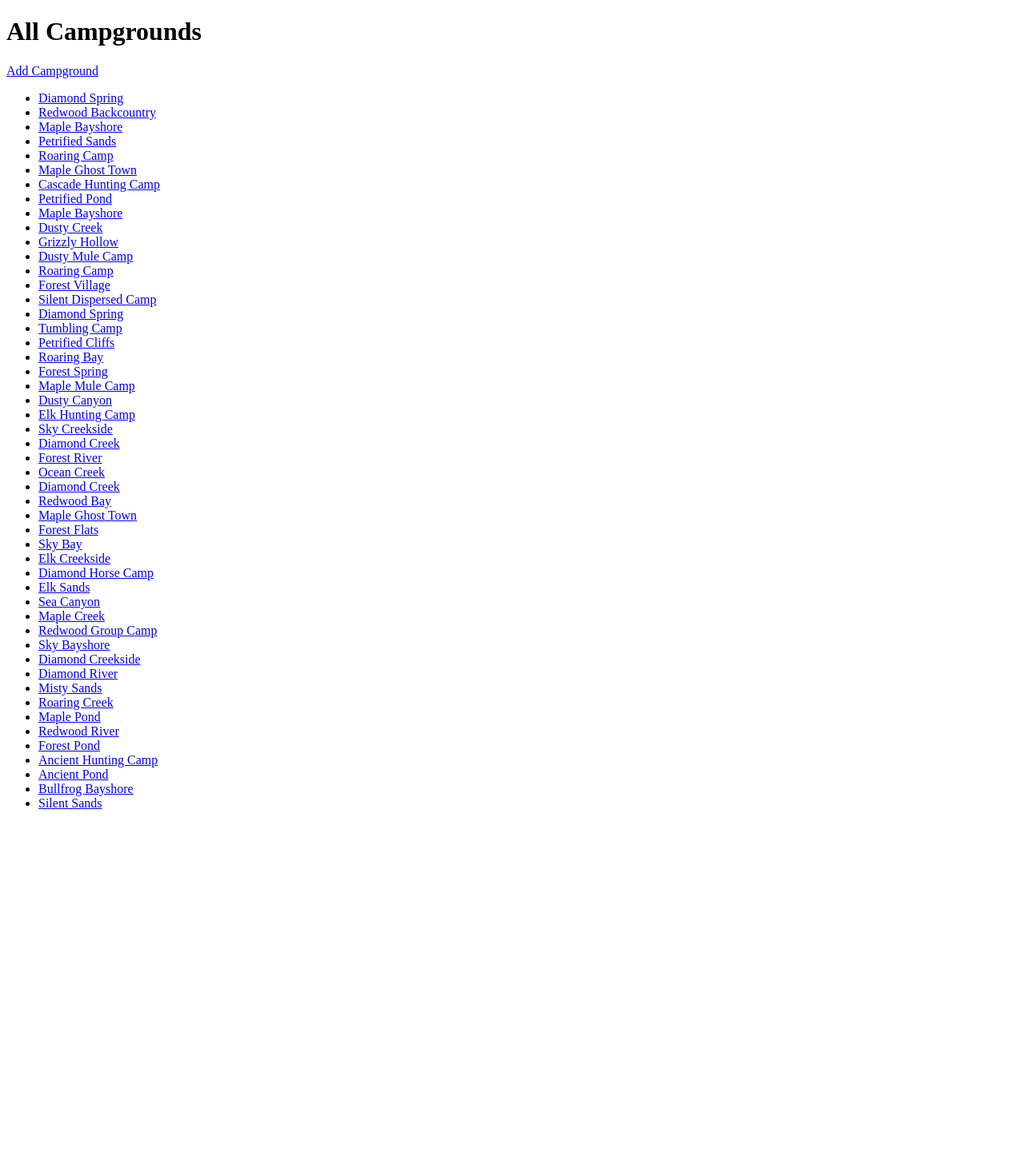
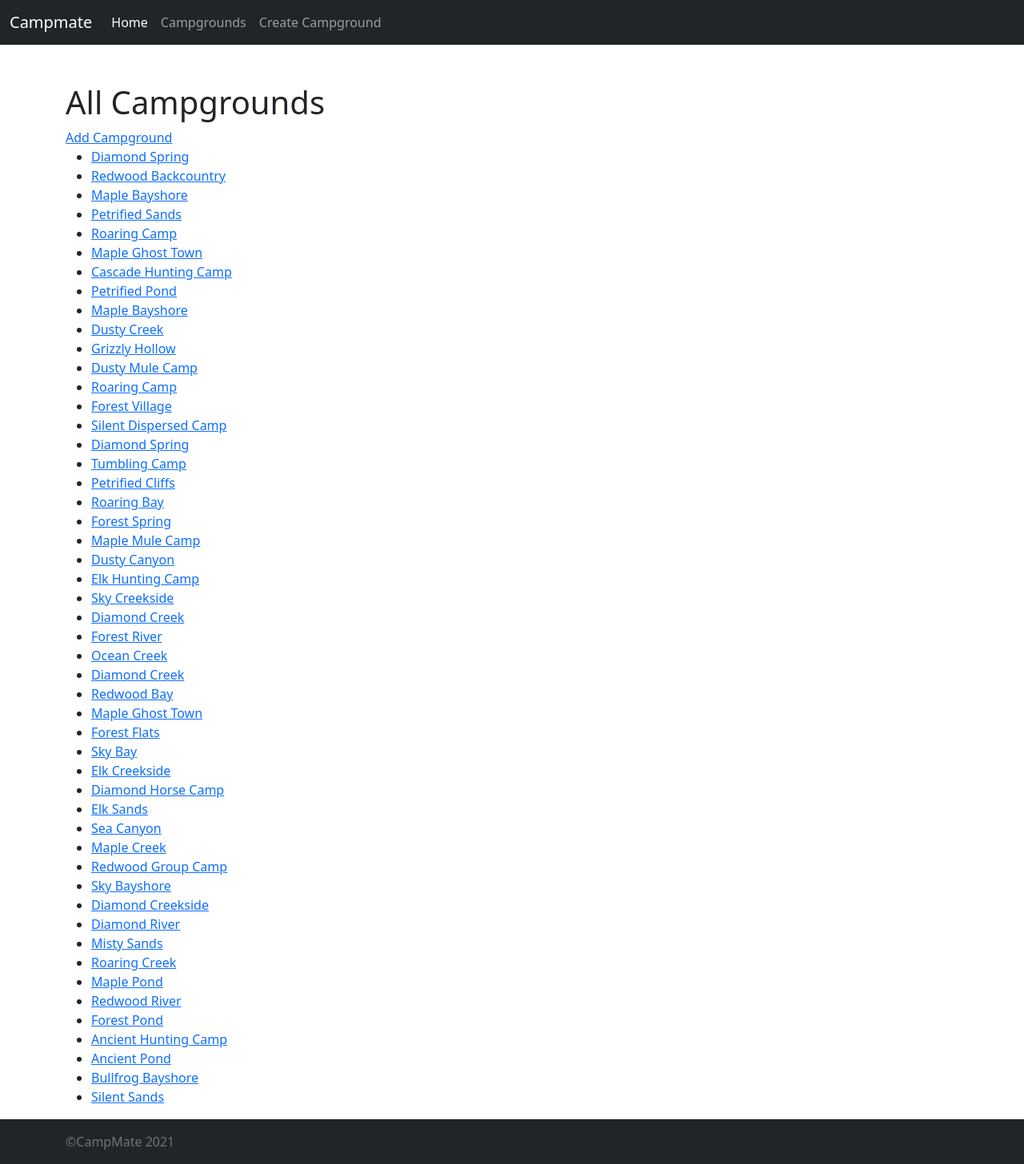
Before and after one commit to aram-mikay/campmate, a Node server app: page /campgrounds in a window 1280 px wide. Shown: the whole page at 80% size. Before the commit the page ends 1012 px from the top, so only its background shows below. Run offline with Node 20, Linux system fonts and the light colour scheme; data comes from the database, SQL or seed files in the repository; some libraries are stand-ins or nearby versions.

Commit message:
Added ejsMate to help with UI boiletpalte and partials, created new views, added styling with bootstrap5 CDN

```diff
--- a/app.js
+++ b/app.js
@@ -2,14 +2,21 @@ const express = require('express');
 const app = express();
 const path = require('path')
 const mongoose = require('mongoose');
+const ejsMate = require('ejs-mate')
+
 const methodOverride = require("method-override")
 const Campground = require('./models/campground')
+
+
+
 
 mongoose.connect('mongodb://localhost:27017/campmate', {
     useNewUrlParser: true,
     useCreateIndex: true,
     useUnifiedTopology: true
 })
+
+
 
 const db = mongoose.connection;
 //checking for errors on mongoose connection to mongo
@@ -19,8 +26,8 @@ db.once("open", () =>
     console.log("Database Connected")
 })
 
-
-
+//using ejs engine instead of default express engine
+app.engine('ejs', ejsMate);
 //setting our view engine to ejs
 app.set('view engine', 'ejs')
 //joining our views path to our working directory, establishing an absolute path to views
@@ -28,6 +35,7 @@ app.set('views', path.join(__dirname, 'views'))
 
 app.use(express.urlencoded({extended: true}))
 app.use(methodOverride('_method'));
+
 
 app.get('/', (req, res) =>
 {
@@ -38,8 +46,14 @@ app.get('/', (req, res) =>
 
 app.get('/campgrounds', async (req, res) =>
 {
-    const campgrounds = await Campground.find({});
+    try
+    {
+        const campgrounds = await Campground.find({});
     res.render("campgrounds/index", {campgrounds})
+    } catch (e)
+    {
+        console.log(e)
+    }
 })
 
 app.get('/campgrounds/new', (req, res) =>
@@ -49,23 +63,41 @@ app.get('/campgrounds/new', (req, res) =>
 
 app.post('/campgrounds', async (req, res) =>
 {
-    const campground = new Campground(req.body.campground)
+    try
+    {
+        const campground = new Campground(req.body.campground)
     await campground.save();
     res.redirect(`/campgrounds/${campground._id}`)
+    } catch (e)
+    {
+        console.log(e)
+   }
 })
 
 app.get('/campgrounds/:id', async (req, res) =>
 {
-    const id = req.params.id;
+    try
+    {
+        const id = req.params.id;
     const campground = await Campground.findById(id);
     res.render('campgrounds/show', {campground})
+    } catch (e)
+    {
+        console.log(e)
+   }
 })
 
 app.get('/campgrounds/:id/edit', async (req, res) =>
 {
-    const id = req.params.id;
+    try
+    {
+        const id = req.params.id;
     const campground = await Campground.findById(id);
     res.render('campgrounds/edit', {campground})
+    } catch (e)
+    {
+        console.log(e)
+    }
 })
 
 //put route through methodOverride on form, with POST method
@@ -79,10 +111,18 @@ app.put('/campgrounds/:id', async (req, res) =>
 
 
 app.delete('/campgrounds/:id', async (req, res)=> {
-    const { id } = req.params;
+    try
+    {
+        const { id } = req.params;
     await Campground.findByIdAndDelete(id, {useFindAndModify: false})
     res.redirect('/campgrounds')
+    } catch (e)
+    {
+        console.log(e)
+    }
 })
+
+
 
 app.listen(3000, () =>
 {
--- a/views/campgrounds/index.ejs
+++ b/views/campgrounds/index.ejs
@@ -1,12 +1,4 @@
-<!DOCTYPE html>
-<html lang="en">
-<head>
-    <meta charset="UTF-8">
-    <meta http-equiv="X-UA-Compatible" content="IE=edge">
-    <meta name="viewport" content="width=device-width, initial-scale=1.0">
-    <title>Document</title>
-</head>
-<body>
+<% layout("layouts/boilerplate") %>
     <h1>All Campgrounds</h1>
     <div>
         <a href="/campgrounds/new">Add Campground</a>
@@ -16,5 +8,3 @@
         <li> <a href="/campgrounds/<%= campground._id %>"><%=campground.title %></a></li>
         <%}  %>
     </ul>
-</body>
-</html>
--- /dev/null
+++ b/views/layouts/boilerplate.ejs
@@ -0,0 +1,22 @@
+<!DOCTYPE html>
+<html lang="en">
+<head>
+    <meta charset="UTF-8">
+    <meta http-equiv="X-UA-Compatible" content="IE=edge">
+    <meta name="viewport" content="width=device-width, initial-scale=1.0">
+    <link href="https://cdn.jsdelivr.net/npm/bootstrap@5.0.0-beta3/dist/css/bootstrap.min.css" rel="stylesheet" integrity="sha384-eOJMYsd53ii+scO/bJGFsiCZc+5NDVN2yr8+0RDqr0Ql0h+rP48ckxlpbzKgwra6" crossorigin="anonymous">
+
+    <title>CampMate</title>
+</head>
+<body class="d-flex flex-column vh-100">
+  <%- include('../partials/navbar')  %>
+    <!-- injecting content into the body using boilerplate layout from ejsMate -->
+  <main class="container mt-5">
+    <%- body  %>
+  </main>
+  <%- include('../partials/footer')  %>
+
+    <script src="https://cdn.jsdelivr.net/npm/bootstrap@5.0.0-beta3/dist/js/bootstrap.bundle.min.js" integrity="sha384-JEW9xMcG8R+pH31jmWH6WWP0WintQrMb4s7ZOdauHnUtxwoG2vI5DkLtS3qm9Ekf" crossorigin="anonymous"></script>
+
+</body>
+</html>
--- /dev/null
+++ b/views/partials/footer.ejs
@@ -0,0 +1,5 @@
+<footer class="footer bg-dark py-3 mt-auto">
+    <div class="container">
+        <span class="text-muted">&copyCampMate 2021</span>
+    </div>
+</footer>
--- /dev/null
+++ b/views/partials/navbar.ejs
@@ -0,0 +1,21 @@
+<nav class="navbar sticky-top navbar-expand-lg navbar-dark bg-dark">
+    <div class="container-fluid">
+      <a class="navbar-brand" href="#">Campmate</a>
+      <button class="navbar-toggler" type="button" data-bs-toggle="collapse" data-bs-target="#navbarNav" aria-controls="navbarNav" aria-expanded="false" aria-label="Toggle navigation">
+        <span class="navbar-toggler-icon"></span>
+      </button>
+      <div class="collapse navbar-collapse" id="navbarNav">
+        <ul class="navbar-nav">
+          <li class="nav-item">
+            <a class="nav-link active" href="/">Home</a>
+          </li>
+          <li class="nav-item">
+            <a class="nav-link" href="/campgrounds">Campgrounds</a>
+          </li>
+          <li class="nav-item">
+            <a class="nav-link" href="/campgrounds/new">Create Campground</a>
+          </li>
+        </ul>
+      </div>
+    </div>
+  </nav>
```
Also changed, not shown: package.json (+7 -2 lines), views/campgrounds/edit.ejs (+2 -12 lines), views/campgrounds/new.ejs (+1 -13 lines), views/campgrounds/show.ejs (+2 -12 lines), views/home.ejs (+1 -11 lines), 1 other file.
